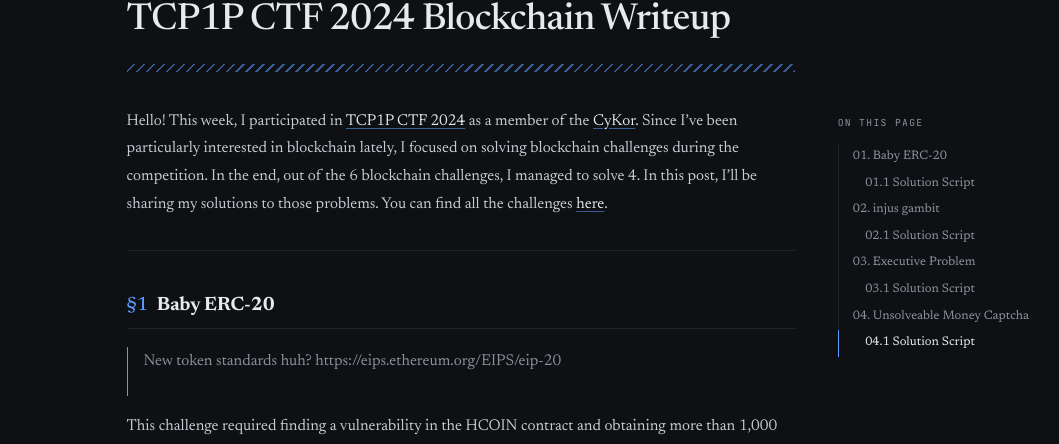
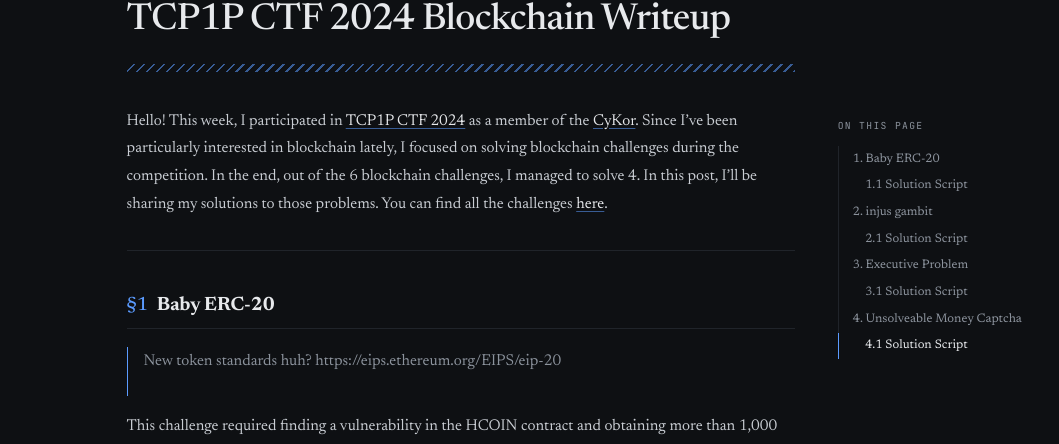
Before and after one commit to bshyuunn/bshyuunn.github.io, a Jekyll site: the page built from _posts/2024-10-14-TCP1P-CTF-2024-Blockchain-Writeup.md, in a window 1280 px wide. Shown: the part 205-649 px from the top of the page, without its empty margins (179-1238 px from the left). Built offline with Jekyll 4.4.1, drawn with Linux system fonts in a browser that asks for light colours; some web fonts are replaced; some of the changed text lies outside the part shown.

Commit message:
Drop leading zero in post heading numbers; fix mobile contests/awards badge alignment

````diff
--- a/_posts/2024-10-14-TCP1P-CTF-2024-Blockchain-Writeup.md
+++ b/_posts/2024-10-14-TCP1P-CTF-2024-Blockchain-Writeup.md
@@ -14,7 +14,7 @@ In the end, out of the 6 blockchain challenges, I managed to solve 4. In this po
 
 ---
 
-## 01. Baby ERC-20
+## 1. Baby ERC-20
 
 > New token standards huh? https://eips.ethereum.org/EIPS/eip-20
 
@@ -86,7 +86,7 @@ function setPlayer(address _player) public {
 ```
 <br>
 
-### 01.1 Solution Script
+### 1.1 Solution Script
 
 This is my Solution Script that implements the above solution.
 
@@ -135,7 +135,7 @@ contract SolveBabyERC is Script {
 ```
 <br>
 
-## 02. injus gambit
+## 2. injus gambit
 
 > Inju owns all the things in the area, waiting for one worthy challenger to emerge. Rumor said, that there many ways from many different angle to tackle Inju. Are you the Challenger worthy to oppose him?
 >
@@ -317,7 +317,7 @@ Since it relies on `block.timestamp`, it appears to be generated randomly. Howev
 
 <br>
 
-### 02.1 Solution Script
+### 2.1 Solution Script
 
 Here is my Solution Script implementing the above approach.
 
@@ -435,7 +435,7 @@ Gas used: 677996
 ```
 <br>
 
-## 03. Executive Problem
+## 3. Executive Problem
 
 > If only we managed to climb high enough, maybe we can dethrone someone?
 
@@ -551,7 +551,7 @@ function buyCredit() public payable _onlyEmployee{
 
 <br>
 
-### 03.1 Solution Script
+### 3.1 Solution Script
 
 Here is my Solution Script implementing the approach described above.
 
@@ -619,7 +619,7 @@ Gas used: 160223
 ```
 <br>
 
-## 04. Unsolveable Money Captcha
+## 4. Unsolveable Money Captcha
 
 > Oh no! Hackerika just made a super-duper mysterious block chain thingy!
 I'm not sure what she's up to, maybe creating a super cool bank app?
@@ -681,7 +681,7 @@ balances[msg.sender] = 0;
 ```
 <br>
 
-### 04.1 Solution Script
+### 4.1 Solution Script
 
 Here is my Solution Script that successfully executed the reentrancy attack and drained all funds from the moneyContract.
 
--- a/assets/css/site.css
+++ b/assets/css/site.css
@@ -275,6 +275,8 @@ section h2 {
   .bug-id { flex-basis: 100%; }
   .row-main { flex-basis: 100%; }
   .row-side { margin-left: 68px; }
+  .sevs { justify-content: flex-start; min-width: 0; }
+  .year { min-width: 0; }
   .cards { grid-template-columns: 1fr; }
 }
 
````
Also changed, not shown: _posts/2024-11-26-SECCON-CTF-13-Quals-Trillion-Ether-Writeup.md (+2 -2 lines), _posts/2025-04-05-Making-EVM-Challenges-with-foundry-ctf-template.md (+3 -3 lines), _posts/2025-04-20-ODOS-Protocol-Exploit-Analysis.md (+6 -6 lines).
